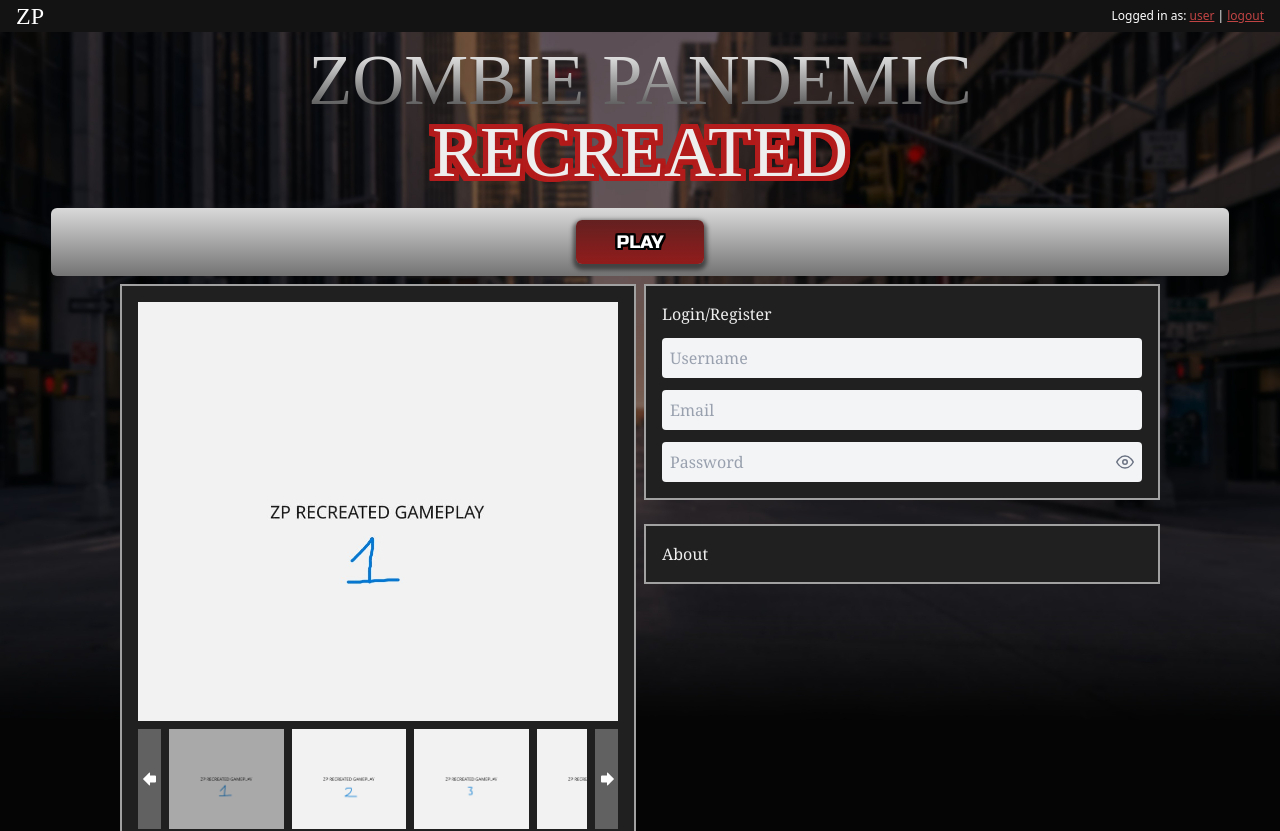
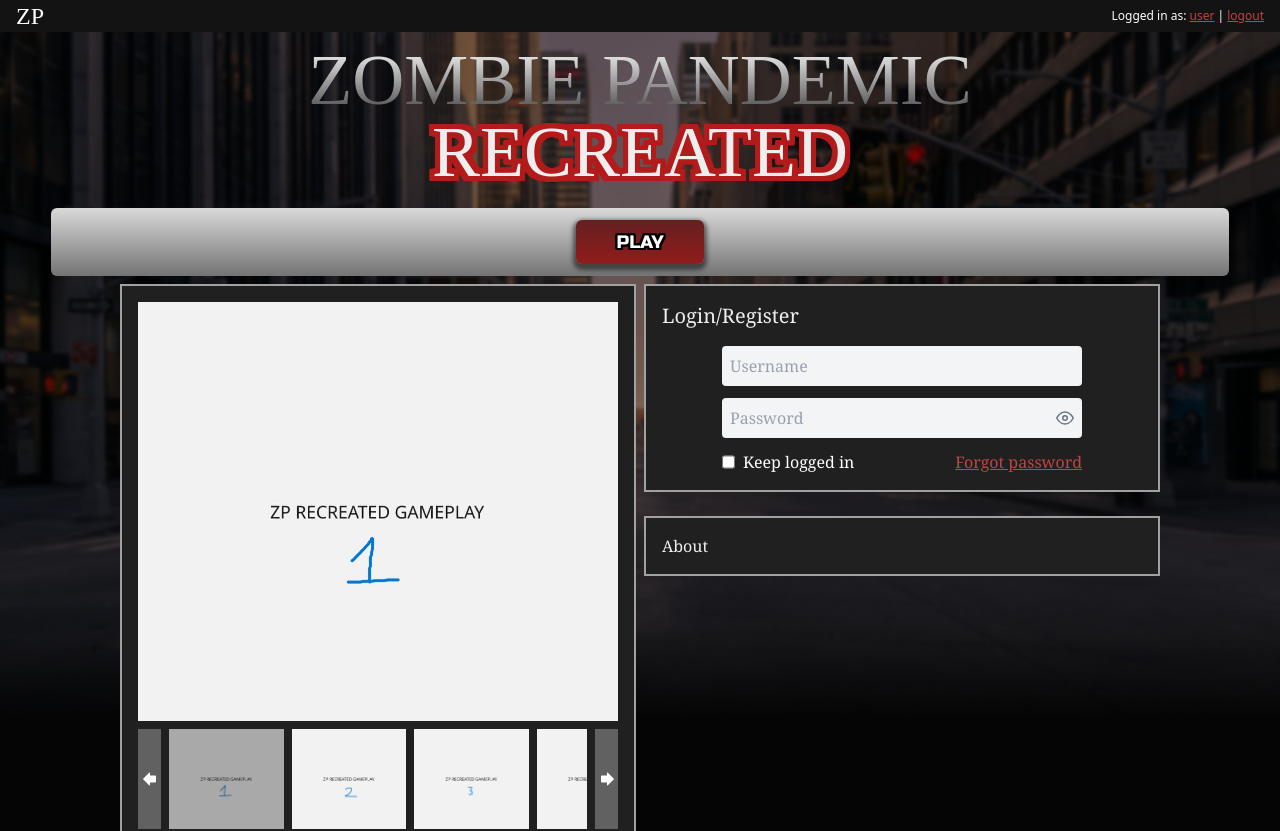
Before and after one commit to glennhenry/Zombie-Pandemic-Recreated, a React (Vite) app in the folder client/: page / in a window 1280 px wide. Shown: the top 831 px of the page. Built offline with nearby package versions, Linux system fonts and the light colour scheme; no server answers; a web font is replaced by a local one.

Commit message:
Tidy up auth fields, create keep logged in and forgot password line

```diff
--- a/client/src/ui/home/sections/Auth.tsx
+++ b/client/src/ui/home/sections/Auth.tsx
@@ -2,35 +2,62 @@ import { useState } from "react";
 import { Button } from "../../components/Button";
 import { TextField } from "../../components/TextField";
 import { FiEye } from "react-icons/fi";
+import replaceClick from "../../../utils/replaceClick";
+import { Checkbox } from "../../components/Checkbox";
 
 export default function Auth() {
   const [username, setUsername] = useState("");
   const [email, setEmail] = useState("");
   const [password, setPassword] = useState("");
   const [hidePassword, setHidePassword] = useState(false);
+  const [isRegistering, setIsRegistering] = useState(false);
+  const [keepLogin, setKeepLogin] = useState(false);
 
   return (
-    <div className="flex flex-col gap-3">
-      <h1>Login/Register</h1>
+    <div className="flex flex-col gap-4">
+      <h1 className="text-xl">Login/Register</h1>
+      <div className="flex flex-col items-center gap-3">
+        {isRegistering && (
+          <TextField
+            placeholder="Email"
+            value={email}
+            onChange={(e) => setEmail(e.target.value)}
+            className="w-full max-w-90"
+          />
+        )}
         <TextField
           placeholder="Username"
           value={username}
           onChange={(e) => setUsername(e.target.value)}
+          className="w-full max-w-90"
         />
-      <TextField
-        placeholder="Email"
-        value={email}
-        onChange={(e) => setEmail(e.target.value)}
-      />
+
         <TextField
           placeholder="Password"
           hide={hidePassword}
           value={password}
           onChange={(e) => setPassword(e.target.value)}
           onToggleHide={() => setHidePassword(!hidePassword)}
+          className="w-full max-w-90"
         >
           <FiEye size={18} />
         </TextField>
+        <div className="flex w-full max-w-90 justify-between">
+          <Checkbox
+            isChecked={keepLogin}
+            onChecked={(e) => setKeepLogin(e.target.checked)}
+          >
+            <p>Keep logged in</p>
+          </Checkbox>
+          <a
+            href="#"
+            className="emphasized link"
+            onClick={(e) => replaceClick(e)}
+          >
+            Forgot password
+          </a>
+        </div>
+      </div>
     </div>
   );
 }
```
Lines whose indentation alone changed are shown as unchanged.
